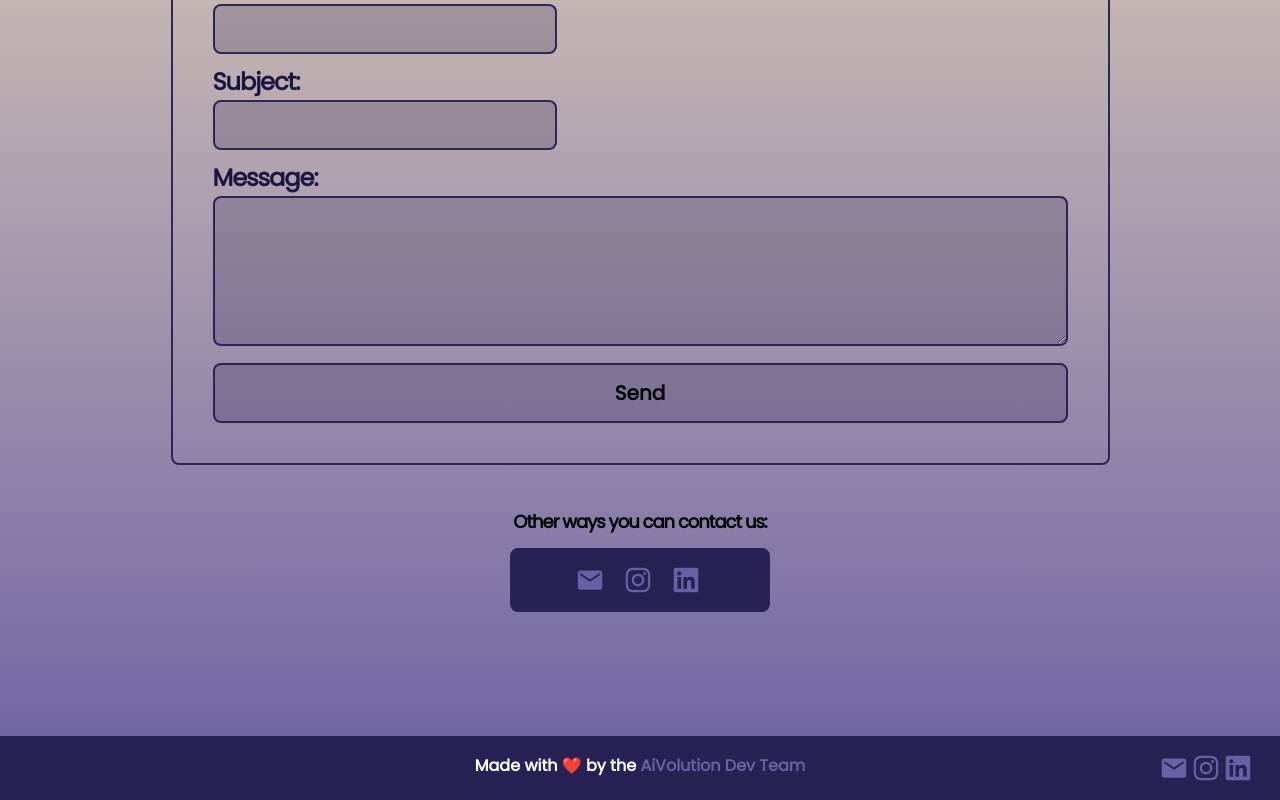
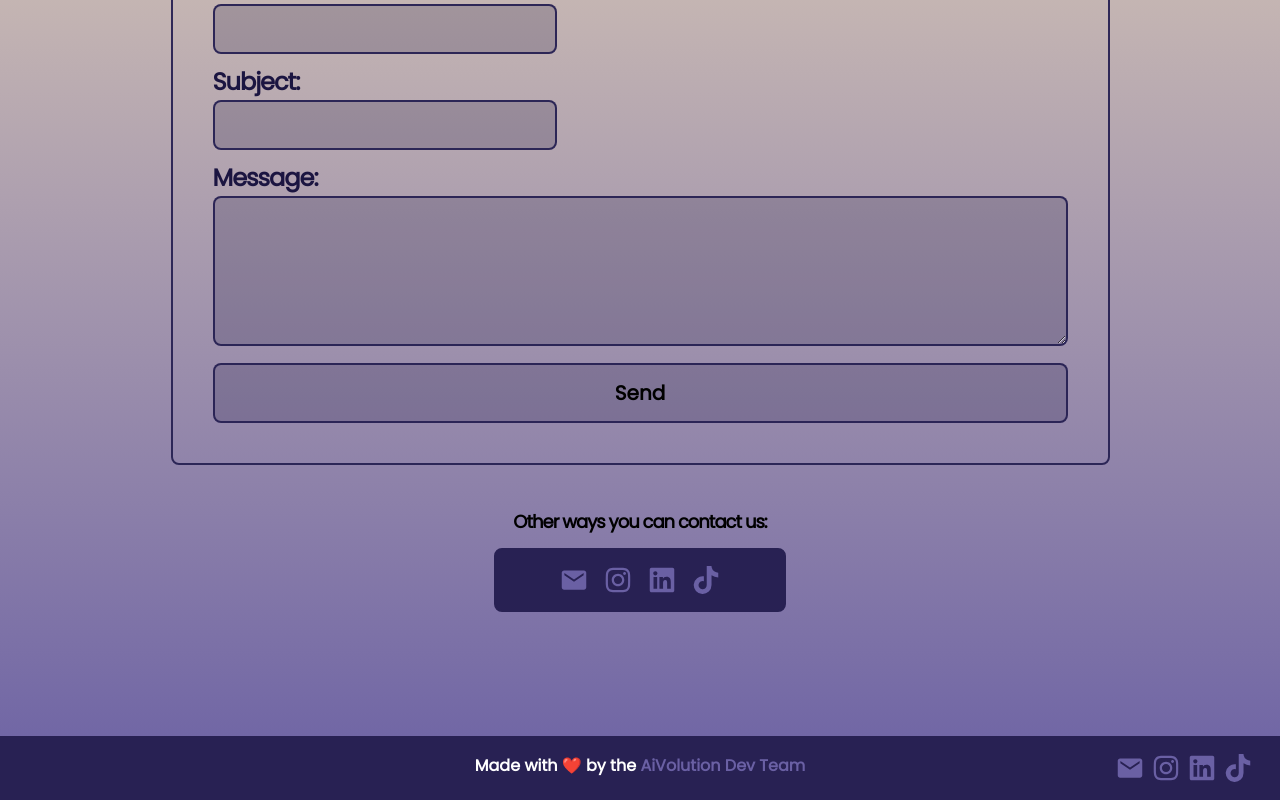
Before and after one commit to aivolution-gta/website, a Next.js app: page /contact in a window 1280 px wide. Shown: the part 519-1319 px from the top of the page. Built offline with nearby package versions, Linux system fonts and the light colour scheme.

Commit message:
Add Tiktok

```diff
--- a/components/footer.tsx
+++ b/components/footer.tsx
@@ -1,4 +1,4 @@
-import { FaInstagram, FaLinkedin } from 'react-icons/fa';
+import { FaInstagram, FaLinkedin, FaTiktok } from 'react-icons/fa';
 import { IoMdMail } from 'react-icons/io';
 
 export default function Footer() {
@@ -27,17 +27,22 @@ export default function Footer() {
                     <div className="flex justify-end w-1/3">
                         <a href="mailto:AiVolutionteam@gmail.com" target="_blank">
                             <p className="text-md font-bold">
-                                <IoMdMail className="inline mr-1" size={28} />
+                                <IoMdMail className="inline mx-1" size={28} />
                             </p>
                         </a>
                         <a href="https://www.instagram.com/aivolutiongta/" target="_blank">
                             <p className="text-md font-bold">
-                                <FaInstagram className="inline mr-1" size={28} />
+                                <FaInstagram className="inline mx-1" size={28} />
                             </p>
                         </a>
                         <a href="https://www.linkedin.com/company/aivolutiongta/mycompany/" target="_blank" rel="noopener noreferrer">
                             <p className="text-md font-bold">
-                                <FaLinkedin className="inline mr-1" size={28} />
+                                <FaLinkedin className="inline mx-1" size={28} />
+                            </p>
+                        </a>
+                        <a href="https://www.tiktok.com/@aivolutiongta" target="_blank" rel="noopener noreferrer">
+                            <p className="text-md font-bold">
+                                <FaTiktok className="inline mx-1" size={28} />
                             </p>
                         </a>
                     </div>
--- a/pages/contact.tsx
+++ b/pages/contact.tsx
@@ -1,5 +1,5 @@
 import React from 'react';
-import { FaInstagram, FaLinkedin } from 'react-icons/fa';
+import { FaInstagram, FaLinkedin, FaTiktok } from 'react-icons/fa';
 import { IoMdMail } from 'react-icons/io';
 import ContactForm from '@/components/contact/contact-form';
 import { Reveal } from "@/components/reveal";
@@ -32,17 +32,22 @@ export default function Contact() {
                         <div className="flex flex-wrap gap-4 mb-3 items-center justify-center border-dark-purple border-2 rounded-lg bg-dark-purple px-16 py-4">
                             <a href="mailto:AiVolutionteam@gmail.com" target="_blank">
                                 <p className="text-md font-bold">
-                                    <IoMdMail className="inline mr-1" size={28} />
+                                    <IoMdMail className="inline" size={28} />
                                 </p>
                             </a>
                             <a href="https://www.instagram.com/aivolutiongta/" target="_blank">
                                 <p className="text-md font-bold">
-                                    <FaInstagram className="inline mr-1" size={28} />
+                                    <FaInstagram className="inline" size={28} />
                                 </p>
                             </a>
                             <a href="https://www.linkedin.com/company/aivolutiongta/mycompany/" target="_blank" rel="noopener noreferrer">
                                 <p className="text-md font-bold">
-                                    <FaLinkedin className="inline mr-1" size={28} />
+                                    <FaLinkedin className="inline" size={28} />
+                                </p>
+                            </a>
+                            <a href="https://www.tiktok.com/@aivolutiongta" target="_blank" rel="noopener noreferrer">
+                                <p className="text-md font-bold">
+                                    <FaTiktok className="inline" size={28} />
                                 </p>
                             </a>
                         </div>
```
